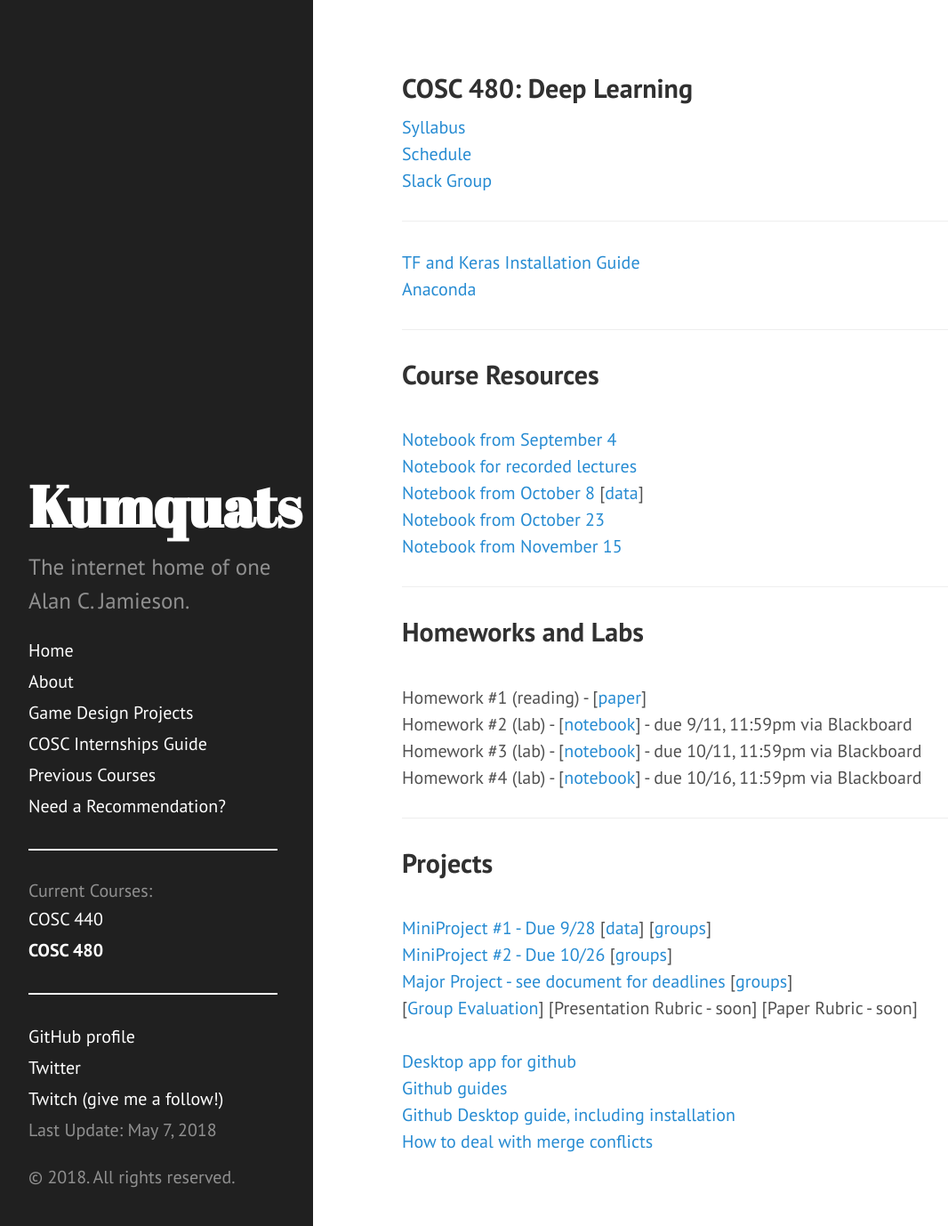
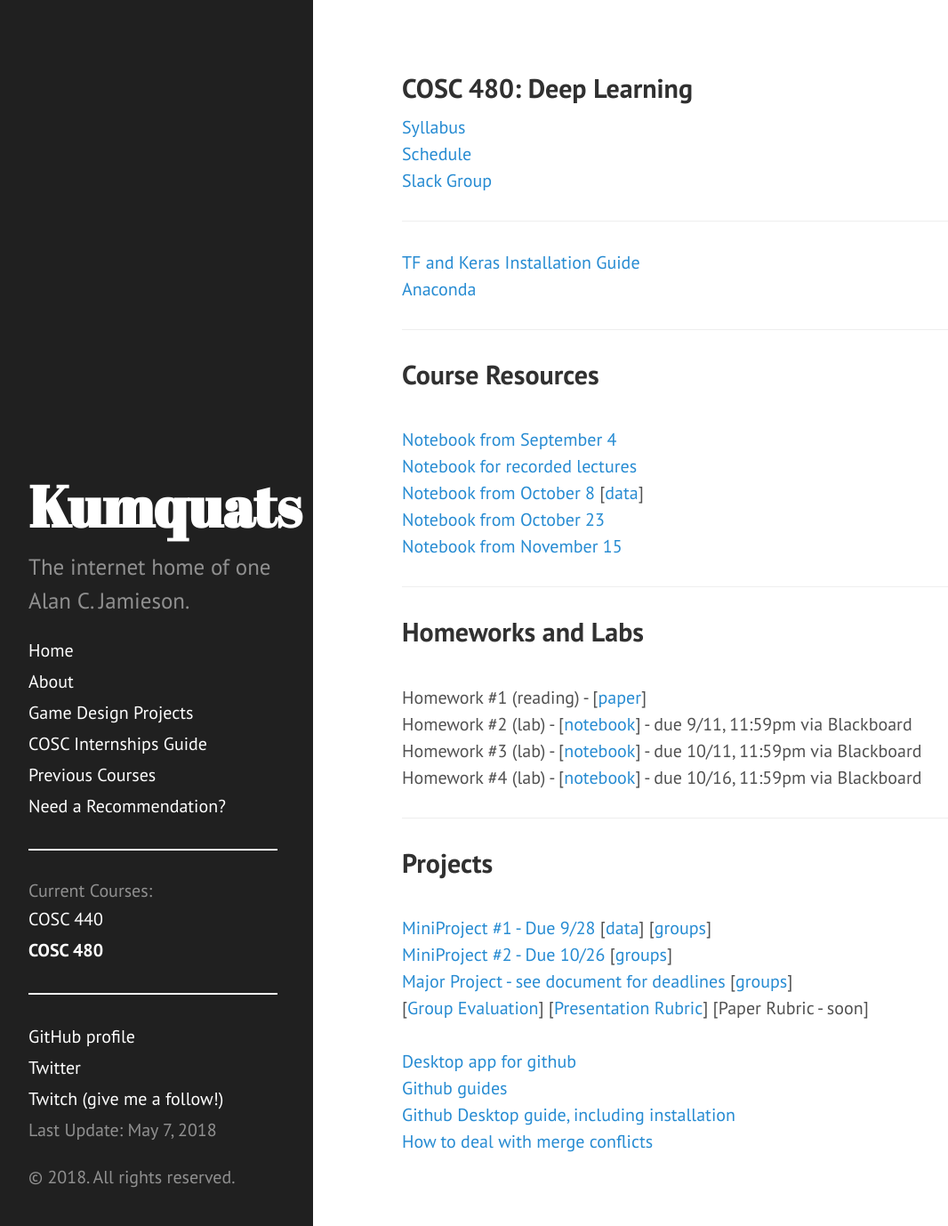
Before and after one commit to ripark/ripark.github.io, a Jekyll site: the page built from f18/cosc480.html, in a window 1280 px wide and 1378 px high. Shown: the whole window at 89% size, without its empty margins (8-1074 px from the left). Built offline with Jekyll 4.4.1, drawn with Linux system fonts in a browser that asks for light colours; Markdown is read by kramdown in place of the engine named in the settings.

Commit message:
480 pres rubric

```diff
--- a/f18/cosc480.html
+++ b/f18/cosc480.html
@@ -47,7 +47,7 @@
 <br>
 <a href="http://ripark.github.io/f18/COSC480MajProj.pdf">Major Project - see document for deadlines</a> [<a href="http://ripark.github.io/f18/groups3.txt">groups</a>]
 <br>
-[<a href="http://ripark.github.io/f18/GroupEval.docx">Group Evaluation</a>] [Presentation Rubric - soon] [Paper Rubric - soon]
+[<a href="http://ripark.github.io/f18/GroupEval.docx">Group Evaluation</a>] [<a href="http://ripark.github.io/f18/PresentationRubric480.pdf">Presentation Rubric</a>] [Paper Rubric - soon]
 <br>
 <br>
 <a href="https://desktop.github.com/">Desktop app for github</a>
```
Also changed, not shown: 1 other file.
